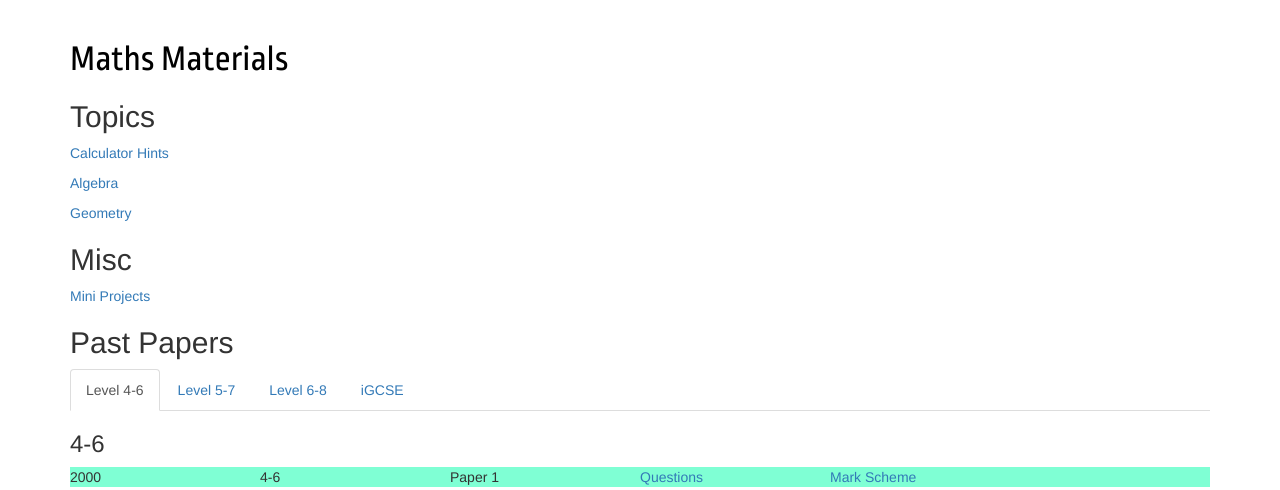
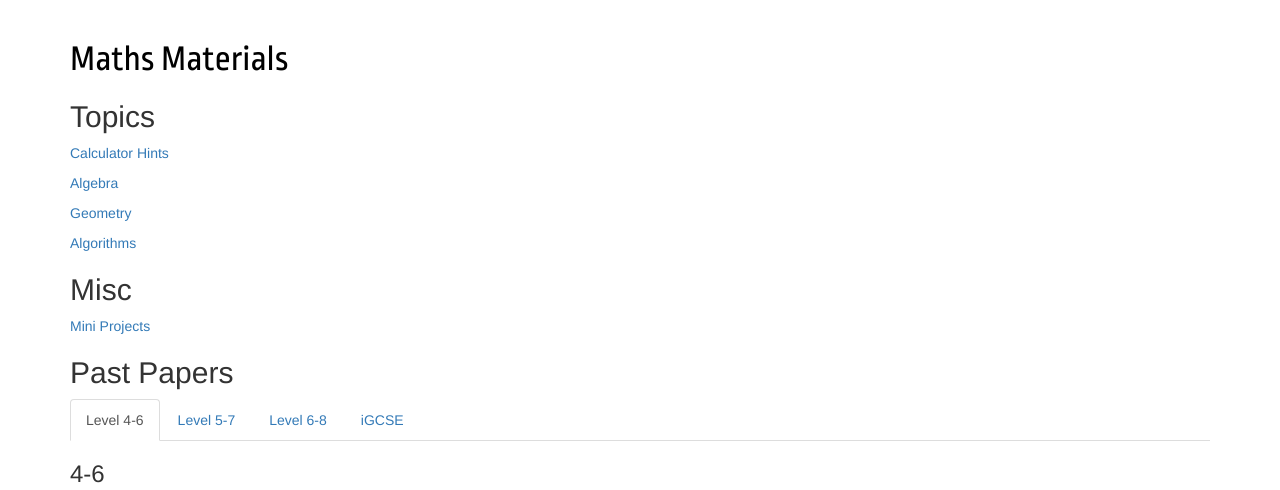
Before and after one commit to LeroySalih/mr-salih-001, a Flask app: page /maths/ in a window 1280 px wide. Shown: the part 52-542 px from the top of the page. Run offline with Flask 2, Linux system fonts and the light colour scheme; some libraries are stand-ins or nearby versions; some web fonts are replaced.

Commit message:
Adding Decision Pages

```diff
--- a/templates/maths/module-header-maths.html
+++ b/templates/maths/module-header-maths.html
@@ -20,7 +20,8 @@
     <h2>Topics</h2>
     <p><a href="/maths/hints/calculator-hints">Calculator Hints</a></p>
     <p><a href="/maths/algebra">Algebra</a></p>
-    <p></p><a href="/maths/geometry">Geometry</a></p>
+    <p><a href="/maths/geometry">Geometry</a></p>
+    <p><a href="/maths/decision/algorithms">Algorithms</a></p>
 
     <h2>Misc</h2>
     <p><a href="/maths/mini-projects">Mini Projects</a></p>
```
